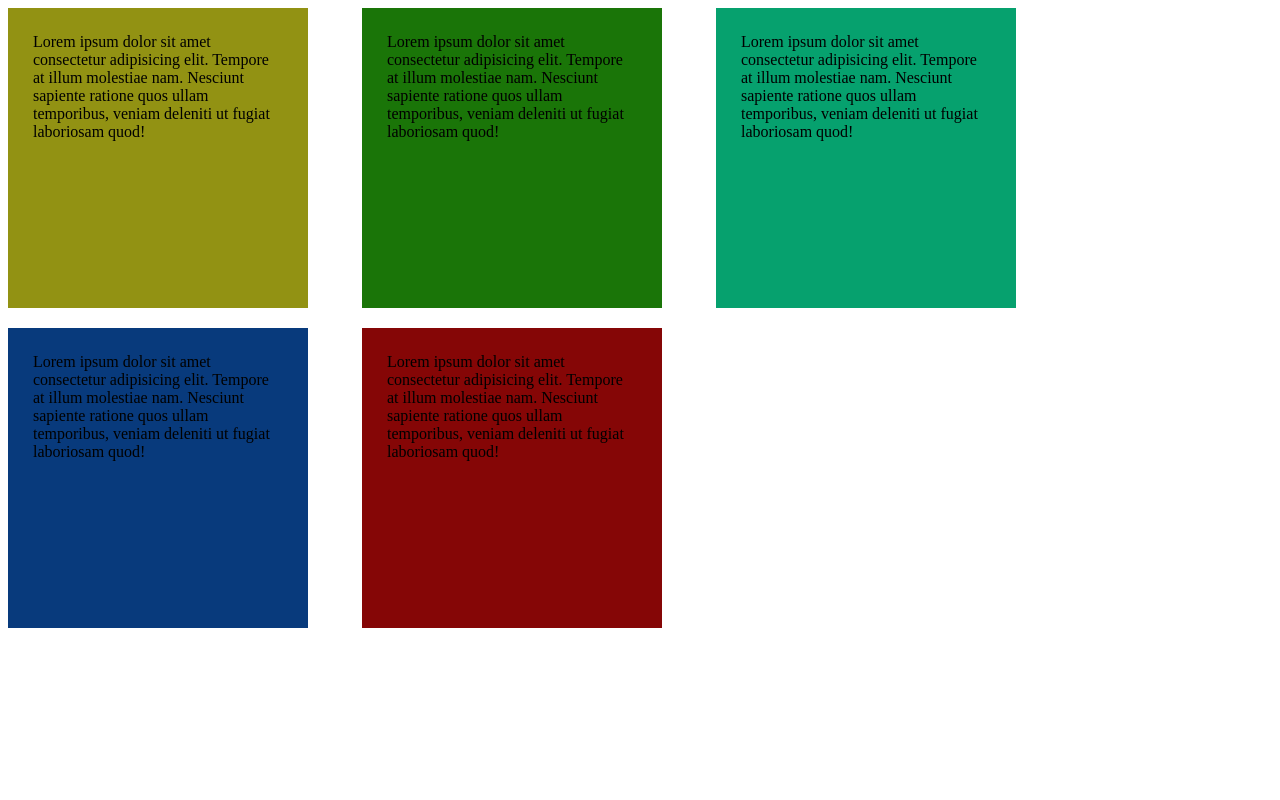
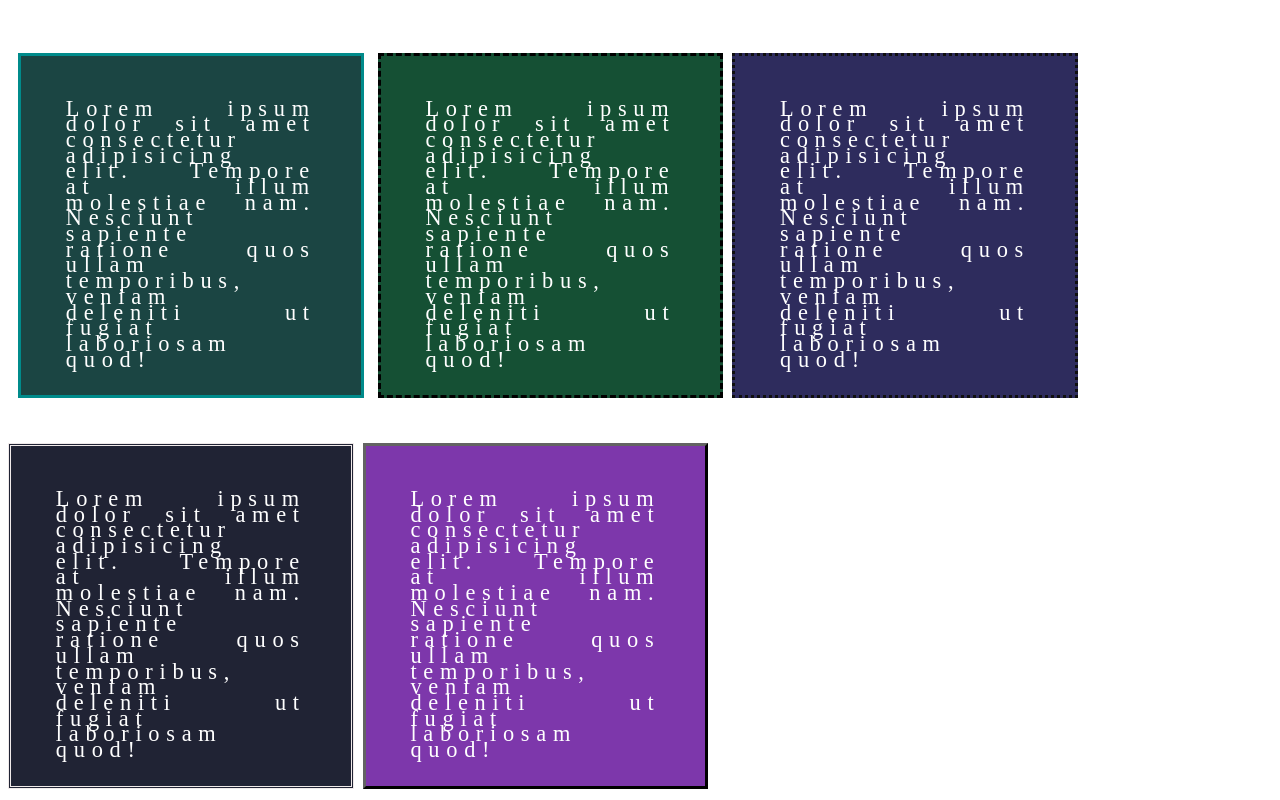
Before and after one commit to Kike977/MiSitioWeb, a plain HTML site: page Alineacion.html in a window 1280 px wide. Drawn offline with Linux system fonts and the light colour scheme.

Commit message:
modificaciones

```diff
--- a/css/Alineacion.css
+++ b/css/Alineacion.css
@@ -1,41 +1,50 @@
 .box {
     display: inline-block;
+    letter-spacing: 0.3em;
+    word-spacing: .7em;
+    line-height: .7em;
+    text-align: center;
     width: 250px;
     height: 250px;
-    background-color: blue;
+    text-align: justify;
+    color: white;
+    margin-top: 2em;
 }
 .box-1 {
-    margin-right: 50px;
-    border-right: 5px;
-    padding: 25px;
-    background-color: rgb(146, 146, 19);
-    margin-bottom: 20px;
+    font-size: 1.4em;
+    background-color: rgb(27, 69, 67);
+    margin-right: 10px;
+    margin-left: 10px;
+    padding: 2em;
+    border: 3px solid darkcyan;
 }
 .box-2 {
-    margin-right: 50px;
-    border-right: 5px;
-    padding: 25px;
-    background-color: rgb(26, 117, 8);
-    margin-bottom: 20px;
+    font-size: 1.4em;
+    background-color: rgb(21, 80, 52);
+    margin-right: 5px;
+    padding: 2em;
+    border: 3px dashed black;
 }
+
 .box-3 {
-    margin-right: 50px;
-    border-right: 5px;
-    padding: 25px;
-    background-color: rgb(6, 161, 110);
-    margin-bottom: 20px;
+    font-size: 1.4em;
+    background-color: rgb(46, 44, 93);
+    margin-right: 5px;
+    padding: 2em;
+    border: 3px dotted rgb(15, 15, 15);
 }
+
 .box-4 {
-    margin-right: 50px;
-    border-right: 5px;
-    padding: 25px;
-    background-color: rgb(8, 58, 124);
-    margin-bottom: 20px;
+    font-size: 1.4em;
+    background-color: rgb(32, 35, 52);
+    margin-right: 5px;
+    padding: 2em;
+    border: 3px double rgb(240, 234, 234);
 }
 .box-5 {
-    margin-right: 50px;
-    border-right: 5px;
-    padding: 25px;
-    background-color: rgb(133, 6, 6);
-    margin-bottom: 20px;
+    font-size: 1.4em;
+    background-color: rgb(125, 55, 171);
+    margin-right: 5px;
+    padding: 2em;
+    border: 3px outset rgb(15, 15, 15);
 }
```
